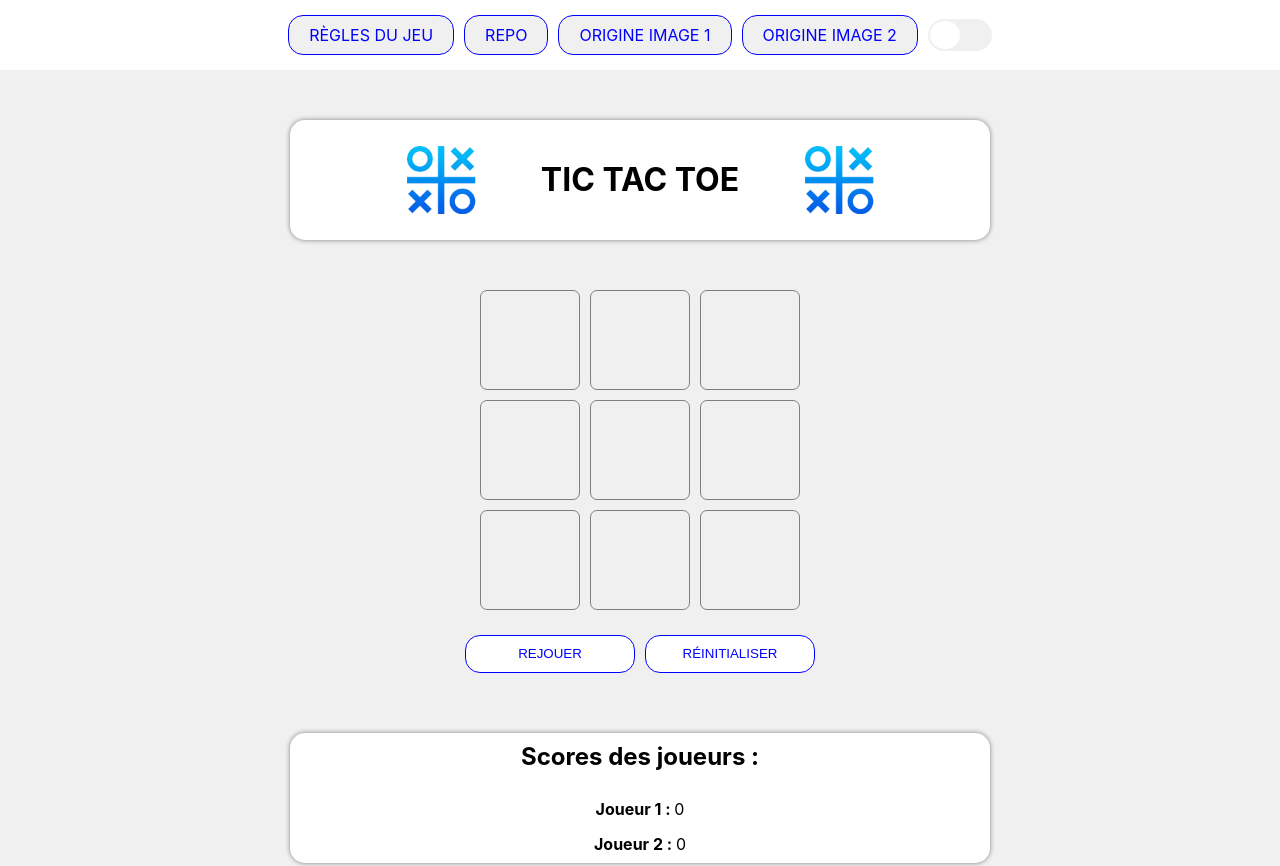
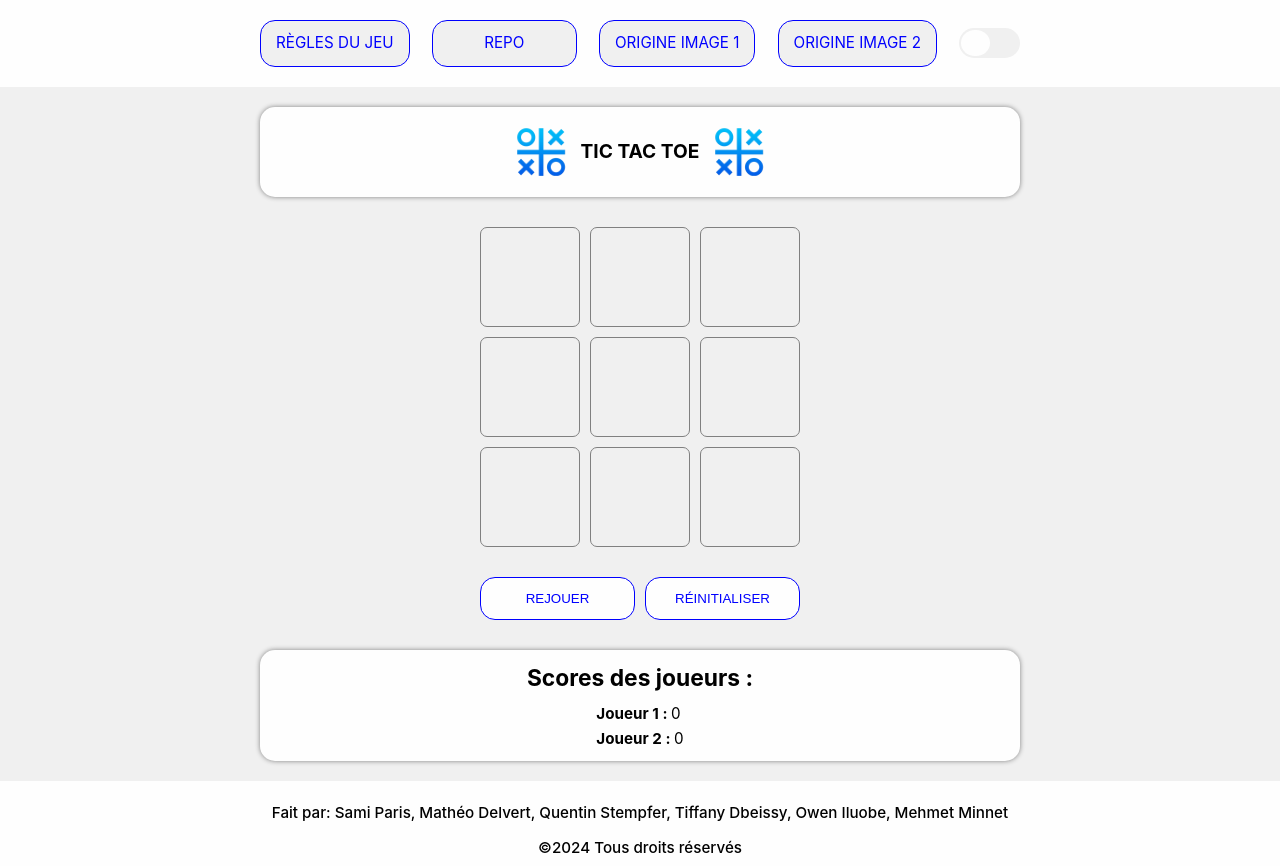
Before and after one commit to Tiffany-Dby/tic-tac-toe, a plain HTML site: page index.html in a window 1280 px wide. Shown: the top 866 px of the page. Drawn offline with Linux system fonts and the light colour scheme.

Commit message:
update: refacto css and html

```diff
--- a/index.html
+++ b/index.html
@@ -1,5 +1,6 @@
 <!DOCTYPE html>
 <html lang="fr-FR">
+
 <head>
   <meta charset="UTF-8" />
   <meta name="viewport" content="width=device-width, initial-scale=1.0" />
@@ -12,30 +13,35 @@
 </head>
 
 <body>
-    <header>
-      <nav>
-        <ul class="navbar-items">
+  <header class="header">
+    <div class="container">
+      <nav class="header__nav">
+        <ul>
           <li><a target="_blank" href="https://www.youtube.com/watch?v=XoDY9vFAaG8">Règles du jeu</a></li>
           <li><a target="_blank" href="https://guthib.com/">Repo</a></li>
           <li><a target="_blank" href="https://fr.wikipedia.org/wiki/La_Soupe_aux_choux_(film)">Origine image 1</a></li>
           <li><a target="_blank" href="https://fr.wikipedia.org/wiki/Le_D%C3%AEner_de_cons">Origine image 2</a></li>
-          <li><div class="checkbox-wrapper-6">
-            <input class="tgl tgl-light" id="cb1-6" type="checkbox"/>
+          <li>
+            <div class="checkbox-wrapper-6">
+              <input class="tgl tgl-light" id="cb1-6" type="checkbox" />
               <label class="tgl-btn" for="cb1-6">
-          </div></li>
+            </div>
+          </li>
         </ul>
       </nav>
+    </div>
   </header>
 
   <main>
-      <div class="container">
+    <div class="main__container container">
       <div class="title">
-          <img src="./styles/images/logo.png" alt="logo"/>
+        <img src="./styles/images/logo.png" alt="logo" />
         <h1>TIC TAC TOE</h1>
-          <img src="./styles/images/logo.png" alt="logo"/></div>
+        <img src="./styles/images/logo.png" alt="logo" />
+      </div>
       <div popover id="popover" class="confettis">
         <p></p>
-            <button popovertarget="popover" id="close-popover">Fermer</button>
+        <button class="reset" popovertarget="popover" id="close-popover">Fermer</button>
       </div>
       <div class="board">
         <div class="square square-a"><img src="" alt="" class="square-img-hide"></div>
@@ -52,13 +58,16 @@
         <button id="reset-game" class="reset">Rejouer</button>
         <button id="reset-scores" class="reset">Réinitialiser</button>
       </div>
-      </div>
 
-      <div class="scoresTable">
+      <div class="scores-table">
         <h2>Scores des joueurs :</h2>
+        <div class="scores-table__scores">
           <p><b>Joueur 1 : </b><span id="player1-score">0</span></p>
           <p><b>Joueur 2 : </b><span id="player2-score">0</span></p>
         </div>
+      </div>
+    </div>
+
   </main>
 
   <footer>
@@ -68,4 +77,5 @@
 
   <script src="./scripts/script.js"></script>
 </body>
+
 </html>
--- a/styles/index.css
+++ b/styles/index.css
@@ -1,107 +1,134 @@
+/* ******************** VARIABLES ******************** */
+
 :root {
-    --primary-color: rgb(255, 255, 255);
+  /* Colors */
+  --primary-color: rgb(254, 254, 254);
   --secondary-color: rgb(240, 240, 240);
-    --font-color: blue;
-    --second-font-color: black;
-    --box-shadow: 0px 0px 5px grey;
+  --tertiary-color: rgb(128, 128, 128);
+  --font-color: rgb(0, 0, 255);
+  --second-font-color: rgb(0, 0, 0);
+  --box-shadow: 0px 0px 5px rgb(128, 128, 128);
 
+  /* Padding */
+  --padding-2xs: 0.2rem;
+  --padding-xs: 0.4rem;
+  --padding-s: 1rem;
+  --padding-m: 1.5rem;
+  --padding-l: 2rem;
+  --padding-xl: 2.5rem;
+  --padding-2xl: 3rem;
+  --padding-3xl: 4rem;
+
+  /* Radius */
+  --radius-2xs: 0.1rem;
+  --radius-xs: 0.2rem;
+  --radius-s: 0.4rem;
+  --radius-m: 0.55rem;
+  --radius-l: 0.7rem;
+  --radius-xl: 1.5rem;
+
+  /* Font size */
+  --font-label: 1.3rem;
+  --font-size-n: calc(1.2rem + 0.4vmin);
+  --font-size-m: calc(1.4rem + 0.4vmin);
+  --font-size-l: calc(1.6rem + 0.4vmin);
+
+  /* Font weight */
+  --fw-thin: 100;
+  --fw-extra-light: 200;
+  --fw-light: 300;
+  --fw-regular: 400;
+  --fw-medium: 500;
+  --fw-semi-bold: 600;
+  --fw-bold: 700;
+  --fw-extra-bold: 800;
+  --fw-black: 900;
+
+  /* Dark mode */
   &:has(.tgl:checked) {
-        --primary-color: #1B1B1B;
-        --secondary-color: #373737;
-        --font-color: white;
-        --second-font-color: white;
-        --box-shadow: 0px 0px 5px #0e0e0e;
+    --primary-color: rgb(27, 27, 27);
+    --secondary-color: rgb(55, 55, 55);
+    --font-color: rgb(254, 254, 254);
+    --second-font-color: rgb(254, 254, 254);
+    --box-shadow: 0px 0px 5px rgb(14, 14, 14);
   }
+}
+
+/* ******************** GENERAL ******************** */
+
+html {
+  font-size: 62.5%;
+  scroll-behavior: smooth;
 }
 
 html,
 body {
   height: 100%;
-    color: var(--second-font-color);
 }
 
 body {
   display: flex;
   flex-direction: column;
+  color: var(--second-font-color);
+  font-size: var(--font-size-n);
+  line-height: 1.618;
 }
 
-#popover {
-    transform: translate(-50%, -50%);
-    top: 50%;
-    left: 50%;
-    text-align: center;
-    padding: 20px 50px;
-    border-radius: 15px;
-    border-style: none;
-    background-color: var(--primary-color);
-    color: var(--second-font-color);
-    font-weight: 500;
-
-    &::backdrop {
-        background-color: rgba(50, 50, 50, 0.5);
-    }
+main {
+  flex-grow: 1;
+  background-color: var(--secondary-color);
 }
 
-.confettis {
-    &::backdrop {
-        background-image: url("./images/confettis.gif");
-    }
-}
-
-#close-popover {
-    text-decoration: none;
-    color: var(--font-color);
-    border-color: var(--font-color);
-    border-style: solid;
-    border-width: 1px;
-    border-radius: 15px;
-    padding: 10px 20px;
-    background-color: var(--secondary-color);
-    text-transform: uppercase;
-    margin-top: 20px;
-
-    &:hover {
-        background-color: var(--font-color);
-        color: var(--primary-color);
-    }
-}
-
-header {
-    display: flex;
-    flex-direction: row;
-    align-items: center;
-    justify-content: center;
-    background-color: var(--primary-color);
-    padding: 15px;
-}
-
-.navbar-items {
-    display: flex;
-    flex-direction: row;
+ul {
   list-style-type: none;
   margin: 0;
   padding: 0;
-    overflow: hidden;
-    gap: 10px;
 }
 
-.navbar-items li {
-    display: flex;
-    flex-direction: row;
-    align-items: center;
-    justify-content: center;
+a {
+  text-decoration: none;
+  transition: all 0.5s ease;
 }
 
-.navbar-items li a {
-    text-decoration: none;
+/* ******************** UTILITIES ******************** */
+
+.container {
+  width: 100%;
+  max-width: 800px;
+  margin: 0 auto;
+  padding: var(--padding-l);
+}
+
+/* ******************** HEADER ******************** */
+
+.header {
+  background-color: var(--primary-color);
+}
+
+.header__nav ul {
+  display: flex;
+  align-items: center;
+  flex-direction: column;
+  flex-wrap: wrap;
+  gap: 1rem;
+}
+
+.header__nav li {
+  display: flex;
+  justify-content: center;
+  align-items: center;
+  min-width: 145px;
+}
+
+.header__nav li a {
+  width: 100%;
+  text-transform: uppercase;
+  text-align: center;
   color: var(--font-color);
-    border-color: var(--font-color);
-    border-style: solid;
-    border-width: 1px;
-    border-radius: 15px;
-    padding: 10px 20px;
   background-color: var(--secondary-color);
-    text-transform: uppercase;
+  border: 1px solid var(--font-color);
+  border-radius: var(--radius-xl);
+  padding: var(--padding-s) var(--padding-m);
 
   &:hover {
     background-color: var(--font-color);
@@ -119,7 +146,7 @@ header {
 .checkbox-wrapper-6 .tgl *,
 .checkbox-wrapper-6 .tgl *:after,
 .checkbox-wrapper-6 .tgl *:before,
-.checkbox-wrapper-6 .tgl+.tgl-btn {
+.checkbox-wrapper-6 .tgl + .tgl-btn {
   box-sizing: border-box;
 }
 
@@ -129,18 +156,18 @@ header {
 .checkbox-wrapper-6 .tgl *::-moz-selection,
 .checkbox-wrapper-6 .tgl *:after::-moz-selection,
 .checkbox-wrapper-6 .tgl *:before::-moz-selection,
-.checkbox-wrapper-6 .tgl+.tgl-btn::-moz-selection,
+.checkbox-wrapper-6 .tgl + .tgl-btn::-moz-selection,
 .checkbox-wrapper-6 .tgl::selection,
 .checkbox-wrapper-6 .tgl:after::selection,
 .checkbox-wrapper-6 .tgl:before::selection,
 .checkbox-wrapper-6 .tgl *::selection,
 .checkbox-wrapper-6 .tgl *:after::selection,
 .checkbox-wrapper-6 .tgl *:before::selection,
-.checkbox-wrapper-6 .tgl+.tgl-btn::selection {
+.checkbox-wrapper-6 .tgl + .tgl-btn::selection {
   background: none;
 }
 
-.checkbox-wrapper-6 .tgl+.tgl-btn {
+.checkbox-wrapper-6 .tgl + .tgl-btn {
   outline: 0;
   display: block;
   width: 4em;
@@ -153,8 +180,8 @@ header {
   user-select: none;
 }
 
-.checkbox-wrapper-6 .tgl+.tgl-btn:after,
-.checkbox-wrapper-6 .tgl+.tgl-btn:before {
+.checkbox-wrapper-6 .tgl + .tgl-btn:after,
+.checkbox-wrapper-6 .tgl + .tgl-btn:before {
   position: relative;
   display: block;
   content: "";
@@ -162,79 +189,92 @@ header {
   height: 100%;
 }
 
-.checkbox-wrapper-6 .tgl+.tgl-btn:after {
+.checkbox-wrapper-6 .tgl + .tgl-btn:after {
   left: 0;
 }
 
-.checkbox-wrapper-6 .tgl+.tgl-btn:before {
+.checkbox-wrapper-6 .tgl + .tgl-btn:before {
   display: none;
 }
 
-.checkbox-wrapper-6 .tgl:checked+.tgl-btn:after {
+.checkbox-wrapper-6 .tgl:checked + .tgl-btn:after {
   left: 50%;
 }
 
-.checkbox-wrapper-6 .tgl-light+.tgl-btn {
+.checkbox-wrapper-6 .tgl-light + .tgl-btn {
   background: var(--secondary-color);
   border-radius: 2em;
   padding: 2px;
   transition: all 0.4s ease;
 }
 
-.checkbox-wrapper-6 .tgl-light+.tgl-btn:after {
+.checkbox-wrapper-6 .tgl-light + .tgl-btn:after {
   border-radius: 50%;
   background: var(--primary-color);
   transition: all 0.2s ease;
 }
 
-.checkbox-wrapper-6 .tgl-light:checked+.tgl-btn {
+.checkbox-wrapper-6 .tgl-light:checked + .tgl-btn {
   background: var(--font-color);
 }
 
-main {
+/* ******************** MAIN ******************** */
+
+.main__container {
   display: flex;
-    flex-grow: 1;
   flex-direction: column;
   align-items: center;
   justify-content: center;
-    background-color: var(--secondary-color);
-    padding-top: 50px;
-    padding-bottom: 50px;
+  gap: 3rem;
 }
 
+/* ***** TITLE ***** */
+
 .title {
-    width: 700px;
+  width: 100%;
   display: flex;
-    flex-direction: row;
+  justify-content: center;
   align-items: center;
-    justify-content: center;
+  gap: 0.5rem;
   background-color: var(--primary-color);
   box-shadow: var(--box-shadow);
-    border-radius: 15px;
-    padding: 10px;
-    margin-bottom: 50px;
+  border-radius: var(--radius-xl);
+  padding: var(--padding-s);
+}
+
+.title h1 {
+  font-size: var(--font-size-l);
 }
 
 .title img {
-    width: 100px;
-    margin-left: 50px;
-    margin-right: 50px;
+  max-width: 70px;
 }
 
-.container {
-    display: flex;
-    flex-direction: column;
-    align-items: center;
-}
+/* ********** BOARD ********** */
 
 .board {
   display: grid;
   grid-template-areas:
     "a b c"
     "d e f"
-        "g h i"
-    ;
-    gap: 10px;
+    "g h i";
+  gap: 1rem;
+}
+
+.square {
+  display: flex;
+  justify-content: center;
+  align-items: center;
+  width: 100px;
+  height: 100px;
+  border-radius: var(--radius-l);
+  border: 1px solid var(--tertiary-color);
+  cursor: pointer;
+  transition: background-color 0.3s ease;
+
+  &:has(.square-img-show) {
+    background-color: var(--primary-color);
+  }
 }
 
 .square-a {
@@ -273,22 +313,6 @@ main {
   grid-area: i;
 }
 
-.square {
-    display: flex;
-    justify-content: center;
-    align-items: center;
-    width: 100px;
-    height: 100px;
-    border-color: grey;
-    border-radius: 7px;
-    border-style: solid;
-    border-width: 1px;
-
-    &:has(.square-img-show) {
-        background-color: var(--primary-color);
-    }
-}
-
 .square-img-hide {
   display: none;
 }
@@ -299,26 +323,25 @@ main {
   height: 70px;
 }
 
-.reset-btns {
-    display: flex;
-    flex-direction: row;
-    gap: 10px;
+.winners-rotate {
+  animation: winners-rotate 0.5s cubic-bezier(0.455, 0.03, 0.515, 0.955)
+    infinite;
 }
 
+/* ********** BUTTONS ********** */
+
 .reset {
-    min-width: 170px;
   display: flex;
-    flex-direction: row;
+  justify-content: center;
   align-items: center;
-    justify-content: center;
+  width: 100%;
   color: var(--font-color);
   background-color: var(--primary-color);
-    padding: 10px 30px;
-    margin-bottom: 10px;
-    margin-top: 25px;
-    border-radius: 15px;
-    transition-duration: 0.4s;
+  padding: var(--padding-s) var(--padding-m);
+  border-radius: var(--radius-xl);
   text-transform: uppercase;
+  cursor: pointer;
+  transition: all 0.5s ease;
 
   &:hover {
     background-color: var(--font-color);
@@ -326,27 +349,76 @@ main {
   }
 }
 
-.scoresTable {
-    margin-top: 50px;
-    width: 700px;
+.reset-btns {
   display: flex;
   flex-direction: column;
+  gap: 1rem;
+  width: 100%;
+  max-width: 320px;
+}
+
+.scores-table {
+  width: 100%;
+  display: flex;
+  flex-direction: column;
+  justify-content: center;
   align-items: center;
-    justify-content: center;
+  gap: 0.5rem;
   background-color: var(--primary-color);
   box-shadow: var(--box-shadow);
-    border-radius: 15px;
-    padding: 10px;
-    margin-bottom: 50px;
+  border-radius: var(--radius-xl);
+  padding: var(--padding-s);
 }
 
-.scoresTable h2 {
-    margin-bottom: 30px;
+.scores-table__scores p {
+  margin: 0;
 }
 
-.winners-rotate {
-    animation: winners-rotate 0.5s cubic-bezier(0.455, 0.030, 0.515, 0.955) infinite;
+/* ********** POPOVER ********** */
+
+#popover {
+  gap: 1rem;
+  border: 0;
+  top: 50%;
+  left: 50%;
+  transform: translate(-50%, -50%);
+  text-align: center;
+  color: var(--second-font-color);
+  font-weight: var(--fw-medium);
+  padding: var(--padding-l) var(--padding-3xl);
+  border-radius: var(--radius-xl);
+  background-color: var(--primary-color);
+
+  &::backdrop {
+    background-color: rgba(50, 50, 50, 0.5);
   }
+}
+
+.confettis::backdrop {
+  background-image: url("./images/confettis.gif");
+}
+
+#close-popover {
+  width: 100%;
+  margin-top: 1rem;
+  background-color: var(--secondary-color);
+
+  &:hover {
+    background-color: var(--font-color);
+    color: var(--primary-color);
+  }
+}
+
+/* ******************** FOOTER ******************** */
+
+footer {
+  background-color: var(--primary-color);
+  text-align: center;
+  padding: 20px;
+  font-weight: 500;
+}
+
+/* ******************** KEYFRAMES ******************** */
 
 @keyframes winners-rotate {
   0% {
@@ -358,9 +430,25 @@ main {
   }
 }
 
-footer {
-    background-color: var(--primary-color);
-    text-align: center;
-    padding: 20px;
-    font-weight: 500;
+/* ******************** MEDIA QUERIES ******************** */
+
+@media screen and (min-width: 480px) {
+  .reset {
+    width: calc(50% - (1rem / 2));
   }
+
+  .reset-btns {
+    flex-direction: row;
+  }
+}
+
+@media screen and (min-width: 823px) {
+  .header__nav ul {
+    justify-content: space-between;
+    flex-direction: row;
+  }
+
+  .header__nav li:last-child {
+    min-width: fit-content;
+  }
+}
```
Lines whose indentation alone changed are shown as unchanged.
